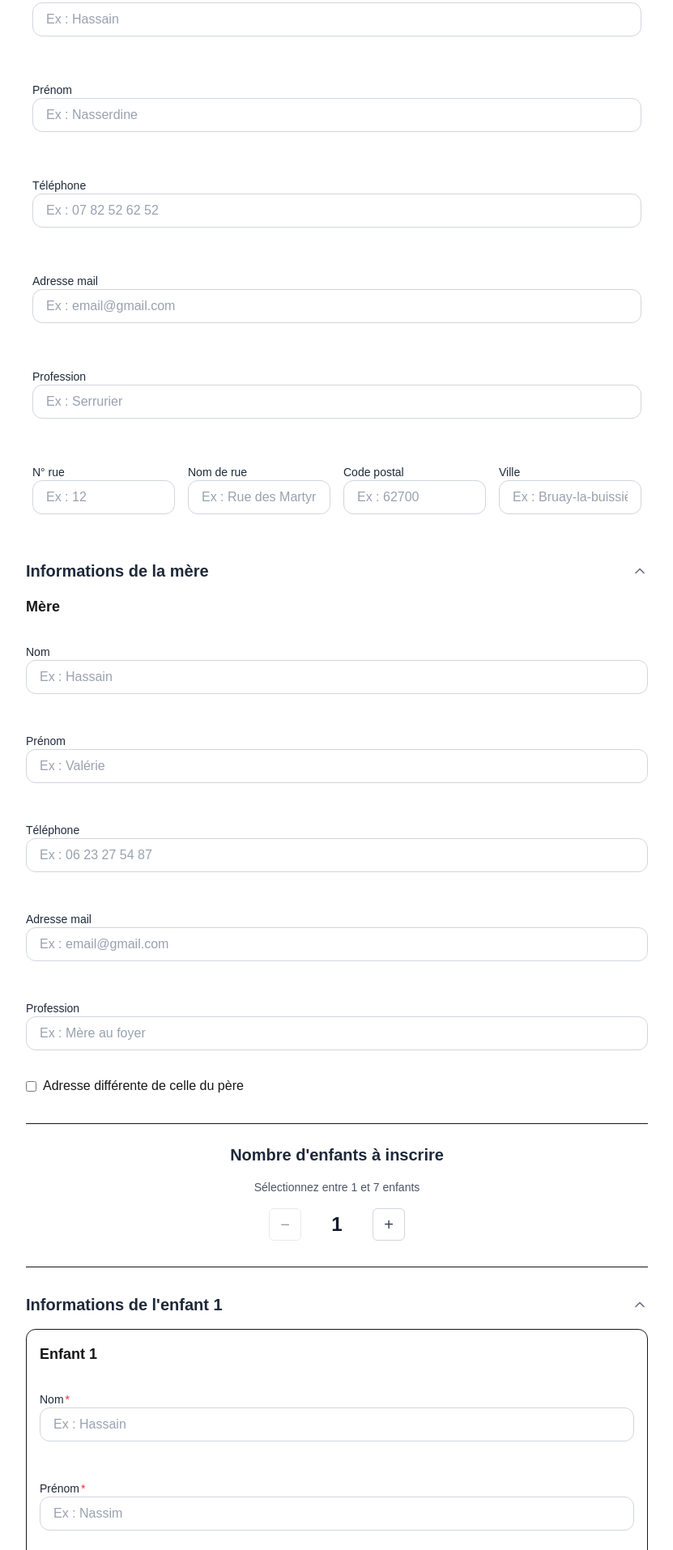
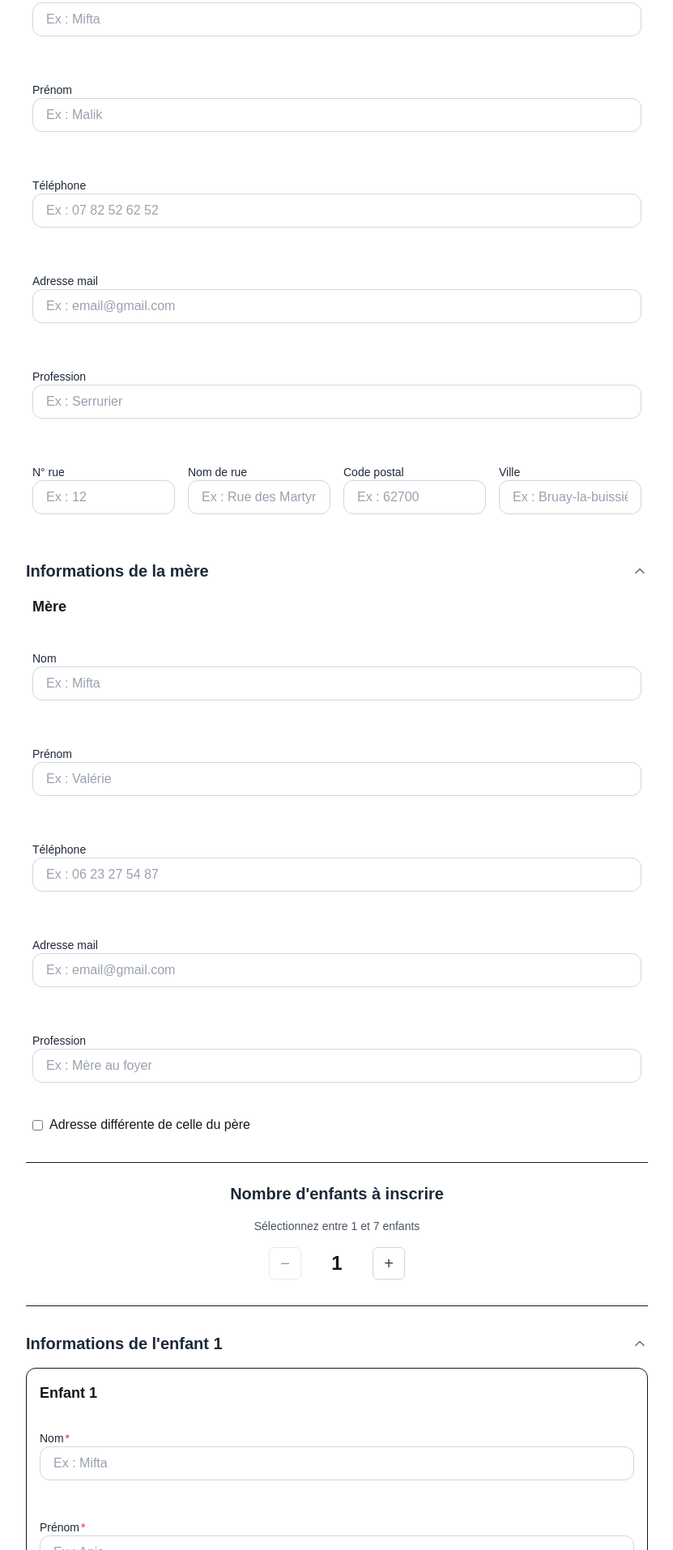
Before and after one commit to Nassim-H/inscription, a Next.js app: page /inscription in a window 1280 px wide. Shown: the part 446-2360 px from the top of the page at 81% size, without its empty margins (224-1055 px from the left). Built offline with nearby package versions, Linux system fonts and the light colour scheme.

Commit message:
Nom fichier + webhook n8n prod

```diff
--- a/app/components/form/EnfantForm.tsx
+++ b/app/components/form/EnfantForm.tsx
@@ -29,7 +29,6 @@ export default function EnfantForm({ index, enfantData, onChange }: EnfantFormPr
 const ageInt = parseInt(enfantData.age || "0")
 const coursInfos = getCoursInfos(ageInt)
 
-const [localPreviewUrl, setLocalPreviewUrl] = useState<string | null>(null)
 
   useEffect(() => {
   const montant = getMontantCours(enfantData.cours || [])
@@ -46,8 +45,8 @@ const [localPreviewUrl, setLocalPreviewUrl] = useState<string | null>(null)
 
     <div className="space-y-4 border p-4 rounded-xl mb-6 ">
       <h3 className="text-lg font-semibold">Enfant {index + 1}</h3>
-      <Input id={`nom_${index}`} label="Nom" placeholder="Ex : Hassain" value={enfantData.nom} onChange={bindText("nom")} required />
-      <Input id={`prenom_${index}`} label="Prénom" placeholder="Ex : Nassim" value={enfantData.prenom} onChange={bindText("prenom")} required />
+      <Input id={`nom_${index}`} label="Nom" placeholder="Ex : Mifta" value={enfantData.nom} onChange={bindText("nom")} required />
+      <Input id={`prenom_${index}`} label="Prénom" placeholder="Ex : Anis" value={enfantData.prenom} onChange={bindText("prenom")} required />
 
       <div>
        <RadioGroup
@@ -120,7 +119,7 @@ const [localPreviewUrl, setLocalPreviewUrl] = useState<string | null>(null)
   </label>
 
   <label
-    htmlFor={`justificatif_${index}`}
+    htmlFor={`assurance_${enfantData.nom}_${enfantData.prenom}`}
     className="flex flex-col items-center justify-center px-4 py-6 border-2 border-dashed border-gray-300 rounded-xl bg-gray-50 text-gray-600 text-center cursor-pointer hover:bg-gray-100 transition"
   >
     <UploadCloud size={32} className="mb-2 text-gray-400" />
@@ -135,7 +134,7 @@ const [localPreviewUrl, setLocalPreviewUrl] = useState<string | null>(null)
   </label>
 
   <input
-    id={`justificatif_${index}`}
+    id={`assurance_${enfantData.nom}_${enfantData.prenom}`}
     type="file"
     accept="application/pdf,image/*"
     className="hidden"
--- a/app/components/form/ParentSection.tsx
+++ b/app/components/form/ParentSection.tsx
@@ -36,8 +36,8 @@ export default function ParentSection({ parentData, onChange }: Props) {
       <div className="space-y-6 px-2">
         <h3 className="text-lg font-semibold">Père</h3>
 
-        <Input id="pere_nom" label="Nom" value={parentData.pere.nom ?? ""} placeholder="Ex : Hassain" onChange={(e: React.ChangeEvent<HTMLInputElement>) => handleFieldChange("pere", "nom", e.target.value.toUpperCase())} />
-        <Input id="pere_prenom" label="Prénom" value={parentData.pere.prenom ?? ""} placeholder="Ex : Nasserdine" onChange={(e: React.ChangeEvent<HTMLInputElement>) => handleFieldChange("pere", "prenom", e.target.value)} />
+        <Input id="pere_nom" label="Nom" value={parentData.pere.nom ?? ""} placeholder="Ex : Mifta" onChange={(e: React.ChangeEvent<HTMLInputElement>) => handleFieldChange("pere", "nom", e.target.value.toUpperCase())} />
+        <Input id="pere_prenom" label="Prénom" value={parentData.pere.prenom ?? ""} placeholder="Ex : Malik" onChange={(e: React.ChangeEvent<HTMLInputElement>) => handleFieldChange("pere", "prenom", e.target.value)} />
 
         <Input id="pere_tel" label="Téléphone" type="tel" value={parentData.pere.telephone ?? ""} placeholder="Ex : 07 82 52 62 52" onChange={(e: React.ChangeEvent<HTMLInputElement>) => handleFieldChange("pere", "telephone", e.target.value)} />
         <Input id="pere_email" label="Adresse mail" type="email" value={parentData.pere.email ?? ""} placeholder="Ex : email@gmail.com" onChange={(e: React.ChangeEvent<HTMLInputElement>) => handleFieldChange("pere", "email", e.target.value)} />
@@ -54,10 +54,10 @@ export default function ParentSection({ parentData, onChange }: Props) {
 
       {/* Mère */}
             <FormSection title="Informations de la mère">
-      <div className="space-y-4">
+      <div className="space-y-6 px-2">
         <h3 className="text-lg font-semibold">Mère</h3>
 
-        <Input id="mere_nom_" label="Nom" value={parentData.mere.nom} placeholder="Ex : Hassain" onChange={(e: React.ChangeEvent<HTMLInputElement>) => handleFieldChange("mere", "nom", e.target.value.toUpperCase())} />
+        <Input id="mere_nom_" label="Nom" value={parentData.mere.nom} placeholder="Ex : Mifta" onChange={(e: React.ChangeEvent<HTMLInputElement>) => handleFieldChange("mere", "nom", e.target.value.toUpperCase())} />
         <Input id="mere_prenom" label="Prénom" value={parentData.mere.prenom} placeholder="Ex : Valérie" onChange={(e: React.ChangeEvent<HTMLInputElement>) => handleFieldChange("mere", "prenom", e.target.value)} />
         <Input id="mere_tel" label="Téléphone" type="tel" value={parentData.mere.telephone}  placeholder="Ex : 06 23 27 54 87" onChange={(e: React.ChangeEvent<HTMLInputElement>) => handleFieldChange("mere", "telephone", e.target.value)} />
         <Input id="mere_email" label="Adresse mail" type="email" value={parentData.mere.email} placeholder="Ex : email@gmail.com" onChange={(e: React.ChangeEvent<HTMLInputElement>) => handleFieldChange("mere", "email", e.target.value)} />
--- a/lib/submitInscri.ts
+++ b/lib/submitInscri.ts
@@ -20,14 +20,14 @@ if (
   data.enfants.forEach((enfant: any, i: number) => {
     const enfantSansFichier = { ...enfant }
     if (enfant.justificatif_file) {
-      formData.append(`justificatif_${i}`, enfant.justificatif_file)
+      formData.append(`assurance_${enfant.nom}_${enfant.prenom}`, enfant.justificatif_file)
       delete enfantSansFichier.justificatif_file
     }
     formData.append(`enfant_${i}`, JSON.stringify(enfantSansFichier))
   })
 
   try {
-    const response = await fetch("https://n8n.srv770157.hstgr.cloud/webhook-test/0ef091e6-a0c7-457c-a8a2-3e8ff85dead0", {
+    const response = await fetch("https://n8n.srv770157.hstgr.cloud/webhook/0ef091e6-a0c7-457c-a8a2-3e8ff85dead0", {
       method: "POST",
       body: formData, // ✅ plus de headers à définir ici
     })
```
